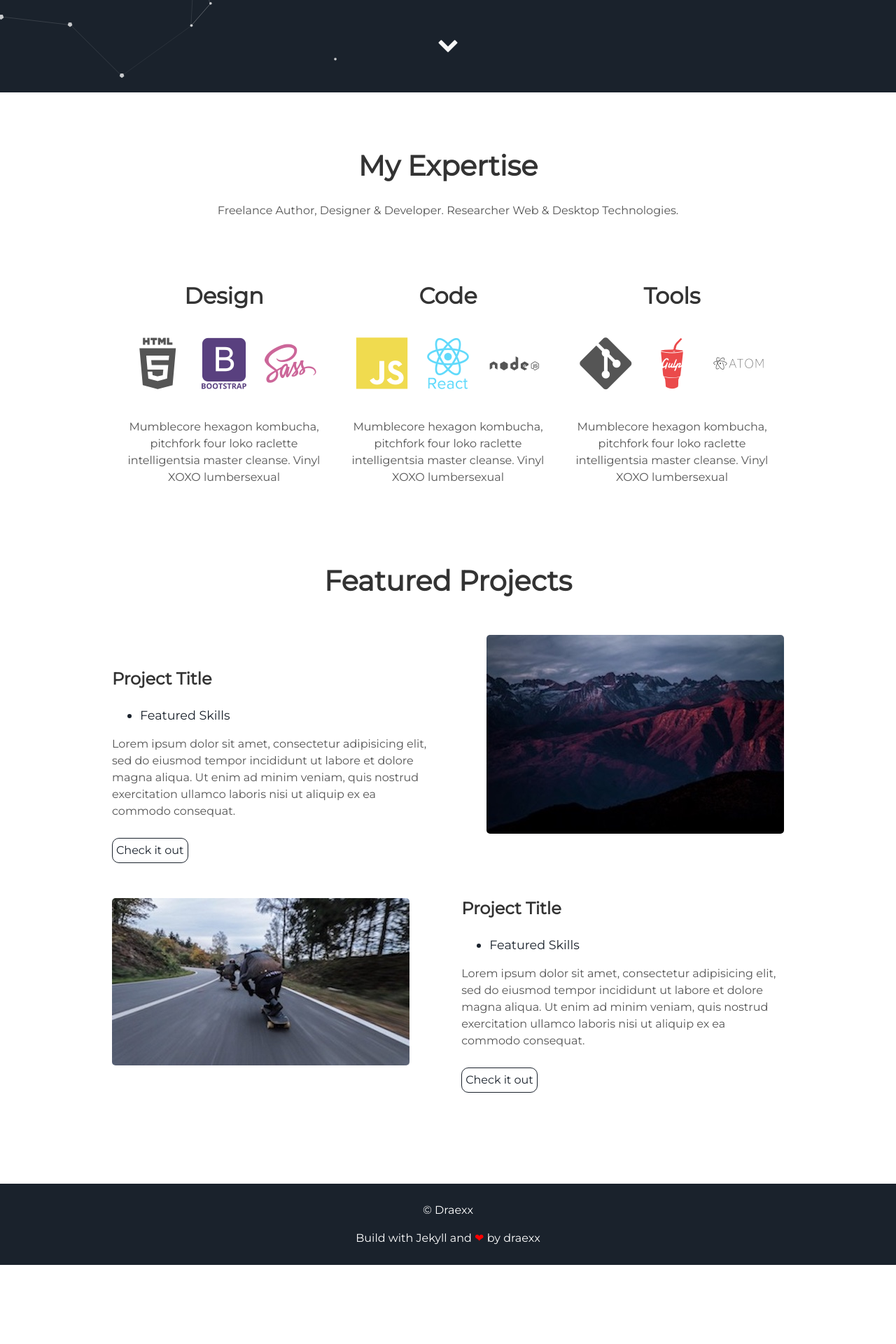
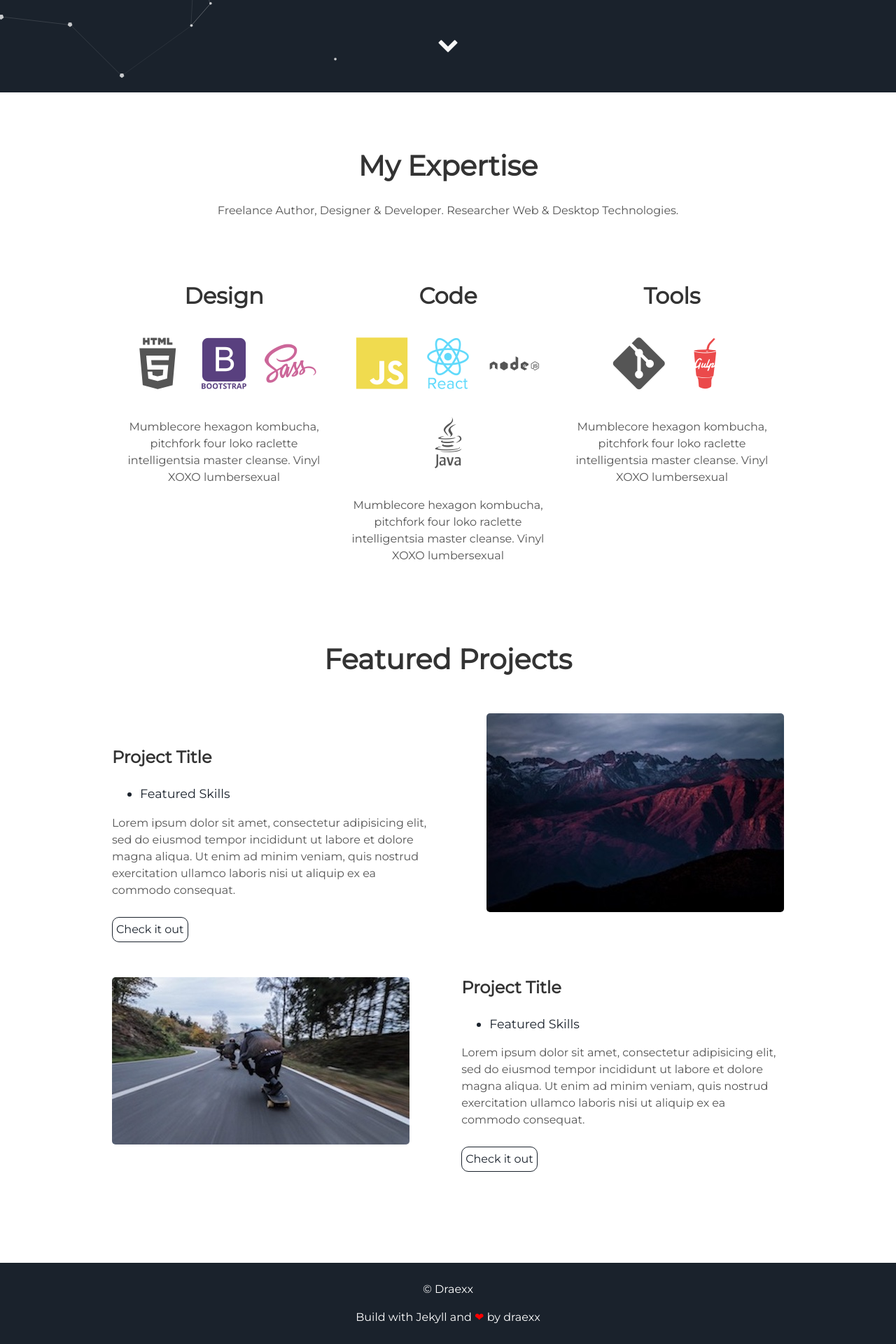
Before and after one commit to draexx/draexx.github.io, a Jekyll site: the page built from index.html, in a window 1280 px wide. Shown: the part 768-2688 px from the top of the page at 70% size. Built offline with Jekyll 4.4.1, drawn with Linux system fonts in a browser that asks for light colours; before the commit the page ends 2575 px from its top, so only the background shows below that.

Commit message:
Update about.html

```diff
--- a/_includes/about.html
+++ b/_includes/about.html
@@ -16,6 +16,7 @@
       <i class="devicon-javascript-plain colored"></i>
       <i class="devicon-react-original-wordmark colored"></i>
       <i class="devicon-nodejs-plain-wordmark"></i>
+      <i class="devicon-java-plain-wordmark"></i>
       <p>Mumblecore hexagon kombucha, pitchfork four loko raclette intelligentsia master cleanse.
         Vinyl XOXO lumbersexual</p>
     </div>
@@ -23,7 +24,7 @@
       <h2>Tools</h2>
       <i class="devicon-git-plain"></i>
       <i class="devicon-gulp-plain colored"></i>
-      <i class="devicon-atom-original-wordmark"></i>
+      <i class="devicon-vscode-original-wordmark"></i>
       <p>Mumblecore hexagon kombucha, pitchfork four loko raclette intelligentsia master cleanse.
         Vinyl XOXO lumbersexual</p>
     </div>
```
